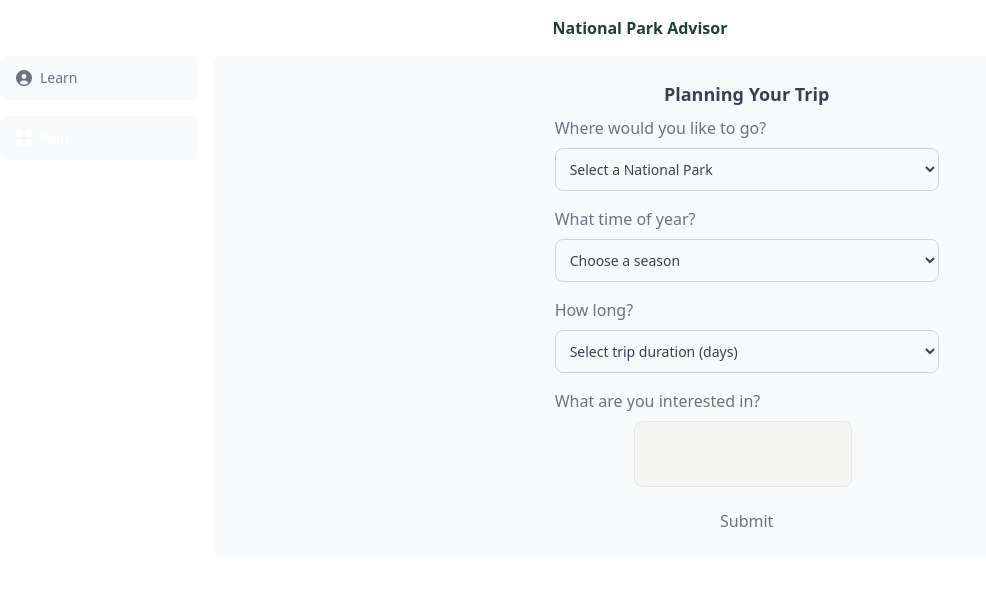
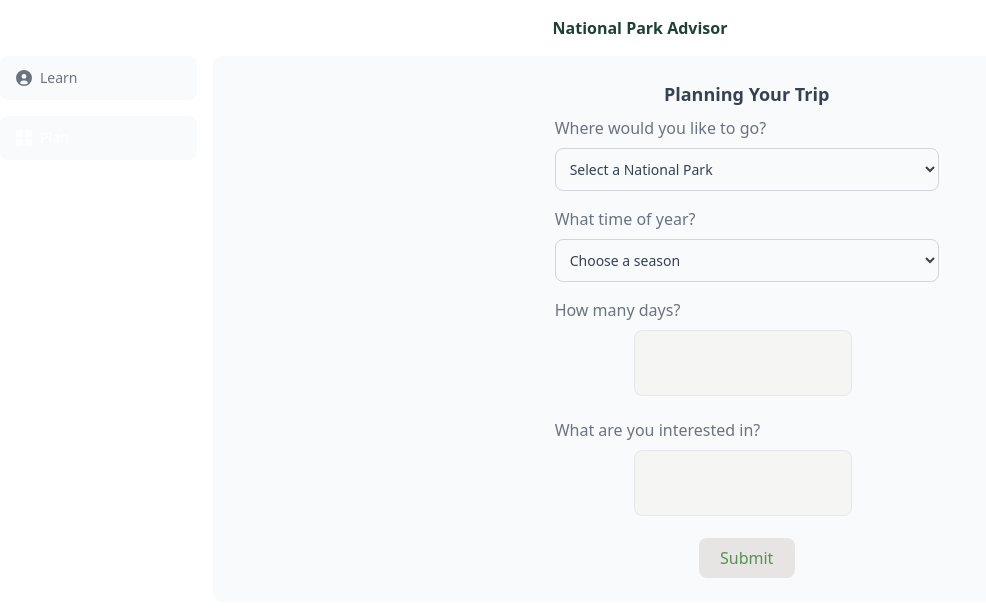
Before and after one commit to lexie-marie/ntl-park-advisor, a React (Vite) app in the folder frontend/: page / in a window 1280 px wide. Both pictures are taken after a click on the link "Plan". Shown: the top 616 px of the page, without its empty margins (0-986 px from the left). Built offline with nearby package versions, Linux system fonts and the light colour scheme.

Commit message:
little frontend refactor

```diff
--- a/frontend/src/plan.tsx
+++ b/frontend/src/plan.tsx
@@ -1,64 +1,59 @@
-import {useState} from "react";
+import React, {ChangeEvent, SyntheticEvent, useState} from "react";
+import {fetchEventSource} from "@microsoft/fetch-event-source";
 // import {fetchEventSource} from "@microsoft/fetch-event-source";
 type Season = "spring" | "summer" | "fall" | "winter";
 
 export default function Plan() {
-    const [, setDestination] = useState<string | null>(null)
-    const [,setSeason] = useState<Season | null>()
-    const [, setDuration] = useState<number | null>()
-    const [, setInterests] = useState<string>("")
+    const [destination, setDestination] = useState<string | null>(null)
+    const [season,setSeason] = useState<Season | null>()
+    const [duration, setDuration] = useState<string>()
+    const [interests, setInterests] = useState<string>("")
     const onDestinationSelect = (event: React.SyntheticEvent<HTMLSelectElement>) => {
         setDestination(event.currentTarget.value)
     }
     const onSeasonSelect = (event: React.SyntheticEvent<HTMLSelectElement>) => {
         setSeason(event.currentTarget.value as Season)
     }
-    const onDurationSelect = (event: React.SyntheticEvent<HTMLSelectElement>) => {
-        setDuration(parseInt(event.currentTarget.value))
+    const handleSendMessage = async (message: string) => {
+        // setMessage(prevMessages => [...prevMessages, {message, isUser: true}]);
+        await fetchEventSource(`${"http://localhost:8000"}/rag/stream`, {
+            method: 'POST',
+            openWhenHidden: true,
+            headers: {"Content-Type": "application/json"},
+            body: JSON.stringify({
+                input: {
+                    destination: destination,
+                    season: season,
+                    duration: duration,
+                    interests: interests,
+                },
+                // config: {
+                //     configurable: {
+                //         sessionId: session_id_ref.current
+                //     }
+                // }
+            }),
+            onmessage(event) {
+                console.log(event)
+                // if (event.event === "data") {
+                //     handleReceiveMessage(event.data);
+                // }
+            }
+        })
     }
 
-    // const handleSendMessage = async (message: string) => {
-    //     setInputValue("")
-    //
-    //     // setMessage(prevMessages => [...prevMessages, {message, isUser: true}]);
-    //     await fetchEventSource(`${"http://localhost:8000"}/rag/stream`, {
-    //         method: 'POST',
-    //         openWhenHidden: true,
-    //         headers: {"Content-Type": "application/json"},
-    //         body: JSON.stringify({
-    //             input: {
-    //                 destination: destination,
-    //                 season: season,
-    //                 duration: duration,
-    //                 interests: interests,
-    //             },
-    //             // config: {
-    //             //     configurable: {
-    //             //         sessionId: session_id_ref.current
-    //             //     }
-    //             // }
-    //         }),
-    //         onmessage(event) {
-    //             console.log(event)
-    //             // if (event.event === "data") {
-    //             //     handleReceiveMessage(event.data);
-    //             // }
-    //         }
-    //     })
-    // }
-
     const onFormSubmit = () => {
-
+        // todo: do something
     }
 
     return (
         <div
-            className="p-6 bg-gray-50 text-medium text-gray-500 rounded-lg w-full">
+            className="p-6 bg-gray-50 text-medium text-gray-500 rounded-lg w-full container">
             <h3 className="text-lg font-bold text-gray-700 mb-2">Planning Your Trip</h3>
             <form className="max-w-sm mx-auto">
-                <label htmlFor="parks" className="mb-2 text-left flex-col flex">Where would you like to go?</label>
+                <label htmlFor="parks" className="mb-2 text-left flex-col flex item">Where would you like to go?</label>
                 <select id="parks"
-                        onSelect={(event: React.SyntheticEvent<HTMLSelectElement>) => onDestinationSelect(event)}
+                        onSelect={(event: SyntheticEvent<HTMLSelectElement>) => onDestinationSelect(event)}
                         className="bg-gray-50 border border-gray-300 text-gray-700 text-sm rounded-lg focus:ring-blue-500 focus:border-blue-500 block w-full p-2.5">
                     <option value={"default"} defaultValue={"default"}>Select a National Park</option>
                     <option value="RMNP">Rocky Mountain National Park</option>
@@ -68,7 +63,7 @@ export default function Plan() {
                 <div className="p-2"/>
                 <label htmlFor="season" className="mb-2 text-left flex-col flex">What time of year?</label>
                 <select id="season"
-                        onSelect={(event: React.SyntheticEvent<HTMLSelectElement>) => onSeasonSelect(event)}
+                        onSelect={(event: SyntheticEvent<HTMLSelectElement>) => onSeasonSelect(event)}
                         className="bg-gray-50 border border-gray-300 text-gray-700 text-sm rounded-lg focus:ring-blue-500 focus:border-blue-500 block w-full p-2.5">
                     <option value={"default"} defaultValue={"default"}>Choose a season</option>
                     <option value="spring">Spring</option>
@@ -78,27 +73,22 @@ export default function Plan() {
                 </select>
                 <div className="p-2"/>
 
-                <label htmlFor="duration" className="mb-2 text-left flex-col flex">How long?</label>
-                <select id="duration"
-                        onSelect={(event: React.SyntheticEvent<HTMLSelectElement>) => onDurationSelect(event)}
-                        className="bg-gray-50 border border-gray-300 text-gray-700 text-sm rounded-lg focus:ring-blue-500 focus:border-blue-500 block w-full p-2.5">
-                    <option value={"default"} defaultValue={"default"}>Select trip duration (days)</option>
-                    <option value="1">1</option>
-                    <option value="2">2</option>
-                    <option value="3">3</option>
-                    <option value="4">4</option>
-                    <option value="5">5</option>
-                    <option value="6">6</option>
-                    <option value="7">7</option>
-                    <option value="8+">8+</option>
-                </select>
+                <label htmlFor="duration" className="mb-2 text-left flex-col flex">How many days?</label>
+                <textarea id="duration"
+                          className="form-textarea border rounded-lg text-darker-green outline-sage-green bg-stone-100 resize-none w-12/12 focus:outline-none h-auto mr-2 p-2"
+                          onChange={(event: ChangeEvent<HTMLTextAreaElement>) => setDuration(event.target.value)}></textarea>
                 <div className="p-2"/>
 
                 <label htmlFor="interests" className="mb-2 text-left flex-col flex">What are you interested in?</label>
-                <textarea id="interests" className="form-textarea border rounded-lg text-darker-green outline-sage-green bg-stone-100 resize-none w-12/12 focus:outline-none h-auto mr-2 p-2"
-                onChange={(event: React.ChangeEvent<HTMLTextAreaElement>) => setInterests(event.target.value)}></textarea>
+                <textarea id="interests"
+                          className="form-textarea border rounded-lg text-darker-green outline-sage-green bg-stone-100 resize-none w-12/12 focus:outline-none h-auto mr-2 p-2"
+                          onChange={(event: ChangeEvent<HTMLTextAreaElement>) => setInterests(event.target.value)}></textarea>
                 <div className="p-2"/>
-                <button onClick={onFormSubmit} >Submit</button>
+                <button
+                    onClick={onFormSubmit}
+                    className="bg-stone-200 text-forest-green outline-sage-green rounded-lg text-center p-2 hover:outline-sage-green w-3/12">
+                    Submit
+                </button>
             </form>
 
         </div>
--- a/frontend/tailwind.config.js
+++ b/frontend/tailwind.config.js
@@ -19,7 +19,7 @@ export default {
         'med-green':'#329c64',
         'dark-green':'#3c6738',
         'darker-green': '#1D4233',
-        'forest-green': '#569151',
+        'forest-green': '#569151'
       },
     },
   },
```
